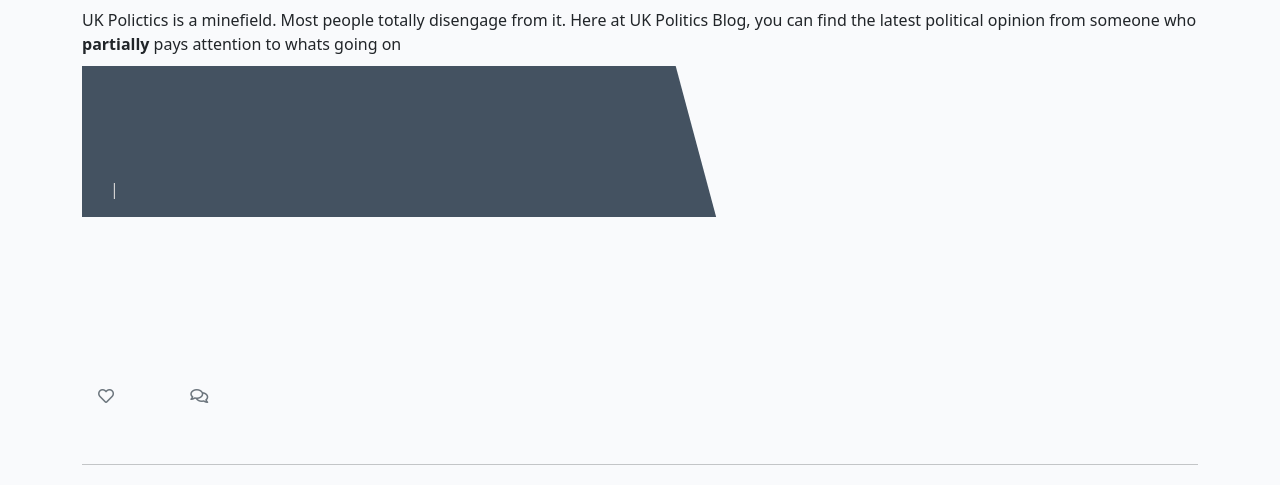
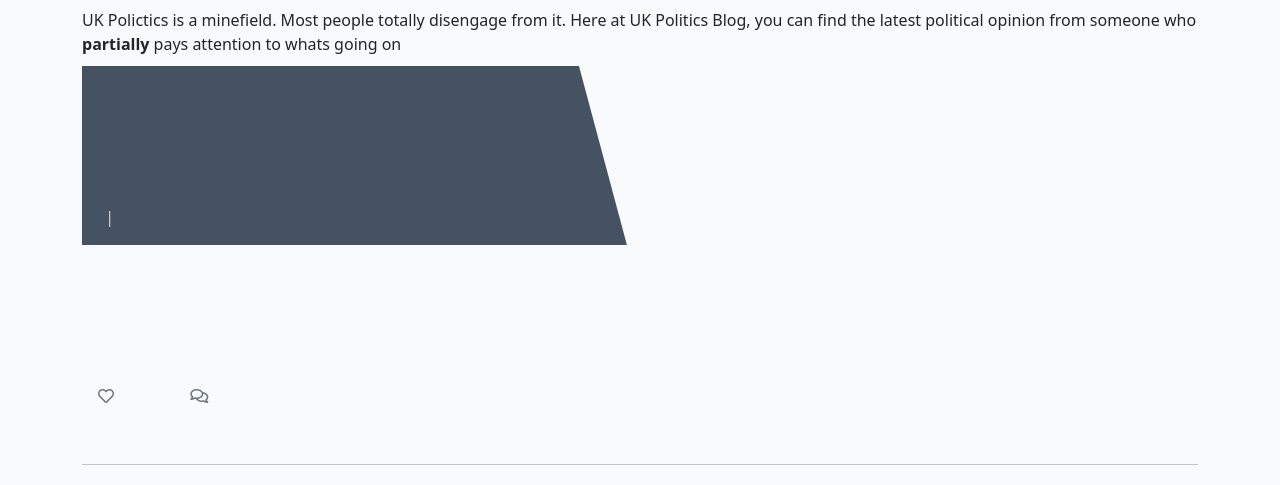
Before and after one commit to Code-Institute-Submissions/Jtune89-JT_Blog_MS4_JanResub, a Django app: template templates/post_detail.html in a window 1280 px wide. Shown: the part 127-612 px from the top of the page. Run offline with Django 3.2, Linux system fonts and the light colour scheme; the template is opened without the code that fills it, so the values that code supplies are empty; some libraries are stand-ins or nearby versions.

Commit message:
css update

```diff
--- a/static/css/style.css
+++ b/static/css/style.css
@@ -97,7 +97,7 @@ body {
 }
 
 .post-title {
-    margin-top: 20%;
+    margin-top: 30%;
     margin-left: 5%;
 }
 
--- a/templates/post_detail.html
+++ b/templates/post_detail.html
@@ -4,7 +4,7 @@
 <div class="masthead">
     <div class="container">
         <div class="row g-0">
-            <div class="col-md-6 masthead-text">
+            <div class="col-md-5 masthead-text">
                 <!-- Post title goes in these h1 tags -->
                 <h1 class="post-title">{{ post.title }}</h1>
                 <!-- Post author goes before the | the post's created date goes after -->
```
